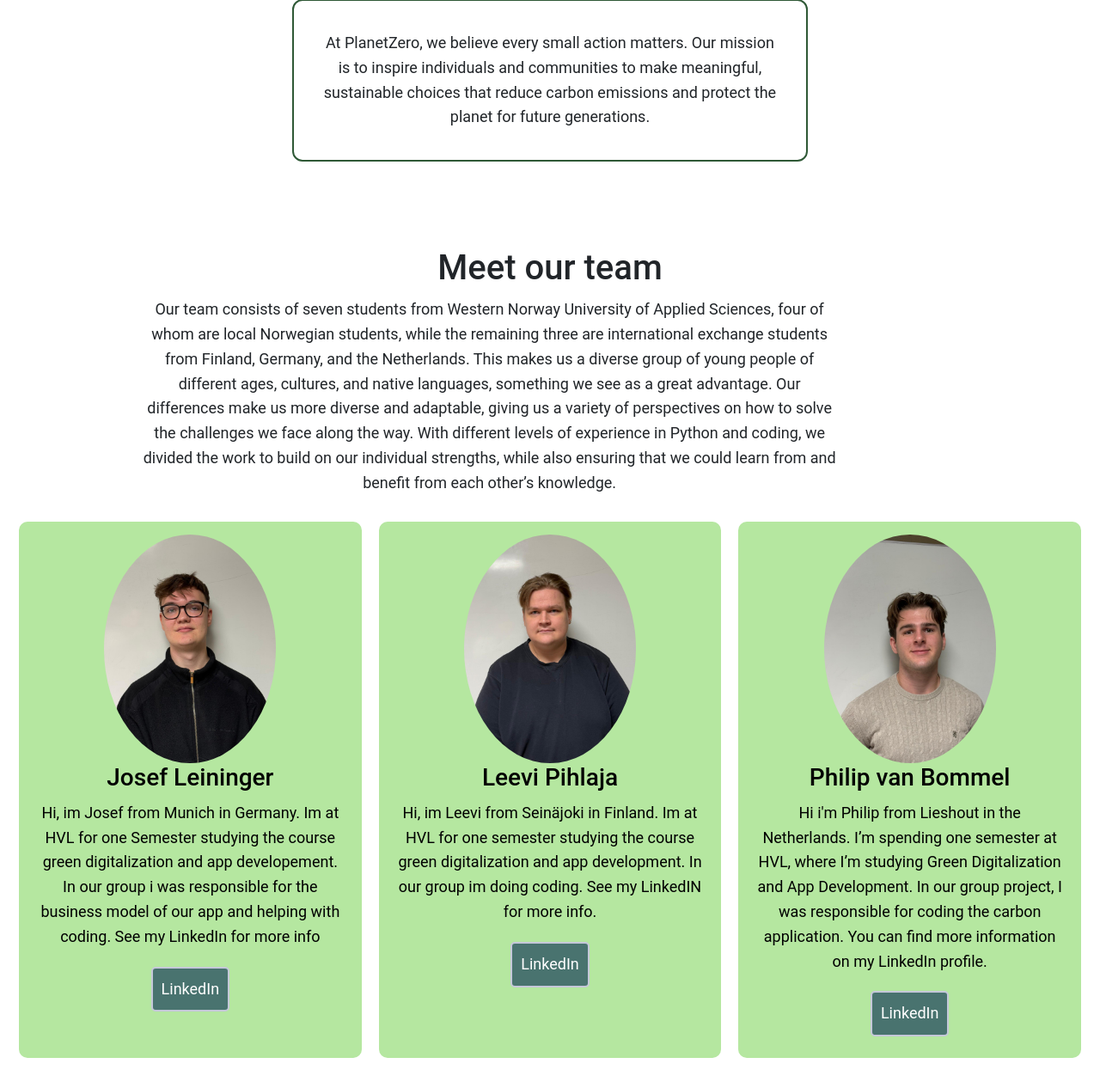
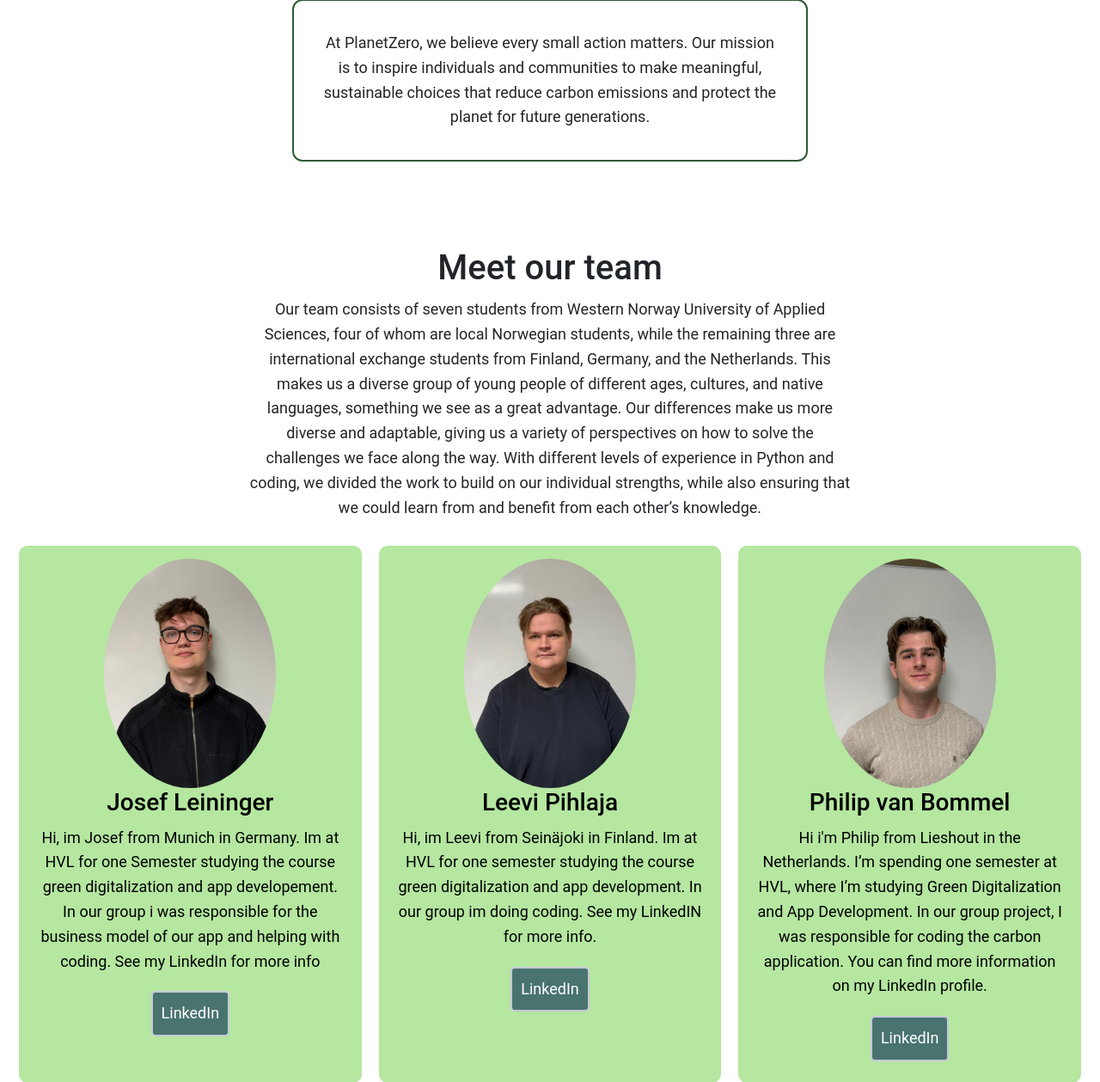
Before and after one commit to JosefLeininger03/carbon_app_2025, a Flask app: page /home in a window 1280 px wide. Shown: the part 1037-2296 px from the top of the page at 86% size. Run offline with Flask 2, Linux system fonts and the light colour scheme; some libraries are stand-ins or nearby versions.

Commit message:
Update home.css

```diff
--- a/capp/static/home.css
+++ b/capp/static/home.css
@@ -82,7 +82,7 @@ p {
 }
 
 .ourteam_text {
-  max-width: 950px;
+  max-width: 700px;
   text-align: center;
   margin: 0 auto;
 }
```
